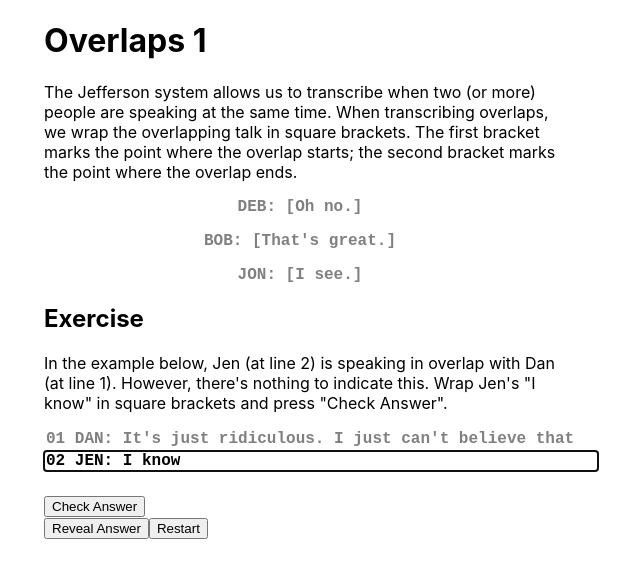
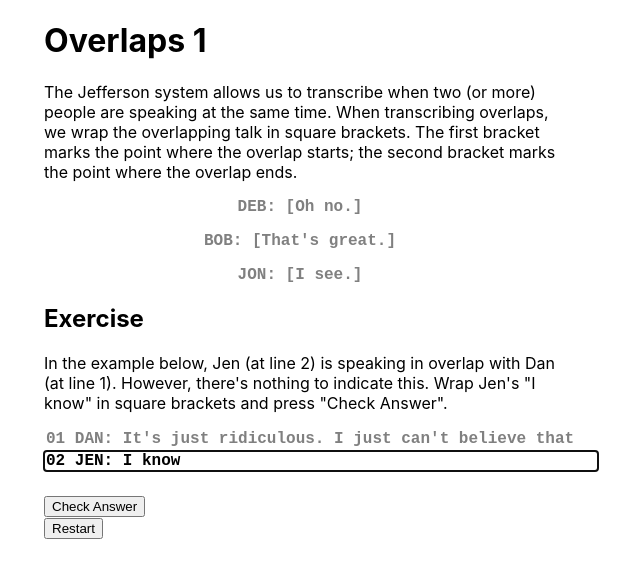
Before and after one commit to joseph-ford10/tutorial, a React (Create React App) app: page /overlap1 in a window 1280 px wide. Shown: the top 578 px of the page, without its empty margins (340-980 px from the left). Built offline with nearby package versions, Linux system fonts and the light colour scheme.

Commit message:
Add logic for showing 'reveal answer' button on wrong guess

```diff
--- a/src/Exercise.js
+++ b/src/Exercise.js
@@ -7,6 +7,7 @@ const Exercise = ({
   text,
   correctAnswer,
   correctAnswerFull,
+  wrongAnswer,
   setWrongAnswer,
   setComplete,
   setHowComplete,
@@ -46,9 +47,13 @@ const Exercise = ({
         <button className="submitAnswer" onClick={handleClickSubmit}>
           Check Answer
         </button>
-        <button className="revealAnswer" onClick={handleClickReveal}>
-          Reveal Answer
-        </button>
+        {wrongAnswer == true ? (
+          <button className="revealAnswer" onClick={handleClickReveal}>
+            Reveal Answer
+          </button>
+        ) : (
+          ''
+        )}
         <button className="restart" onClick={handleClickRestart}>
           Restart
         </button>
--- a/src/Layout.js
+++ b/src/Layout.js
@@ -5,6 +5,7 @@ import WrongAnswer from './WrongAnswer'
 import { useNavigate } from 'react-router-dom'
 import { useState } from 'react'
 import NextPageButton from './NextPageButton'
+import { useEffect } from 'react'
 
 const Layout = ({
   title,
@@ -35,6 +36,7 @@ const Layout = ({
           text={exerciseText}
           correctAnswer={correctAnswer}
           correctAnswerFull={correctAnswerFull}
+          wrongAnswer={wrongAnswer}
           setWrongAnswer={setWrongAnswer}
           complete={complete}
           setComplete={setComplete}
```
